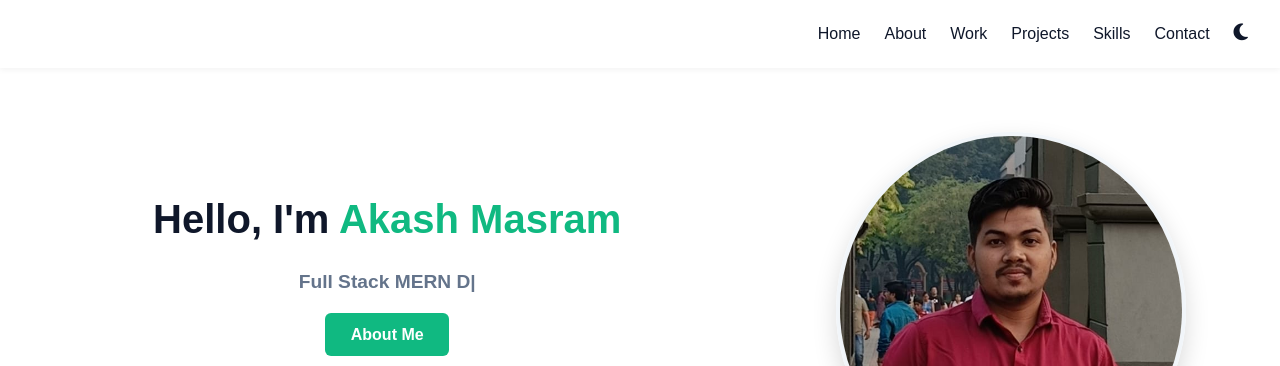
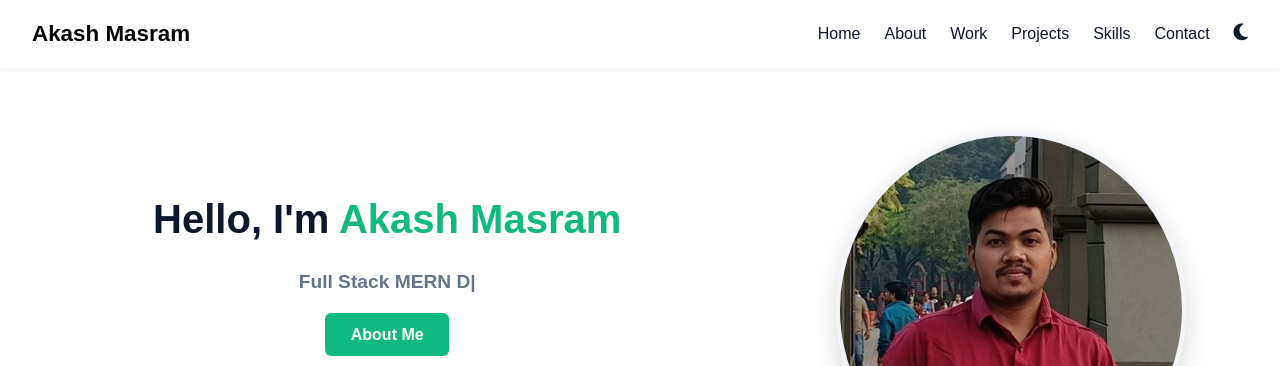
Before and after one commit to akashmasram/Portfolio, a plain HTML site: page index.html in a window 1280 px wide. Shown: the top 366 px of the page. Drawn offline with nearby package versions, Linux system fonts and the light colour scheme.

Commit message:
some update

```diff
--- a/style.css
+++ b/style.css
@@ -43,7 +43,7 @@ body.dark .nav {
 .logo {
   font-weight: 700;
   font-size: 1.4rem;
-  color: #fff;
+  color: #050303;
 }
 
 .nav-links {
```
